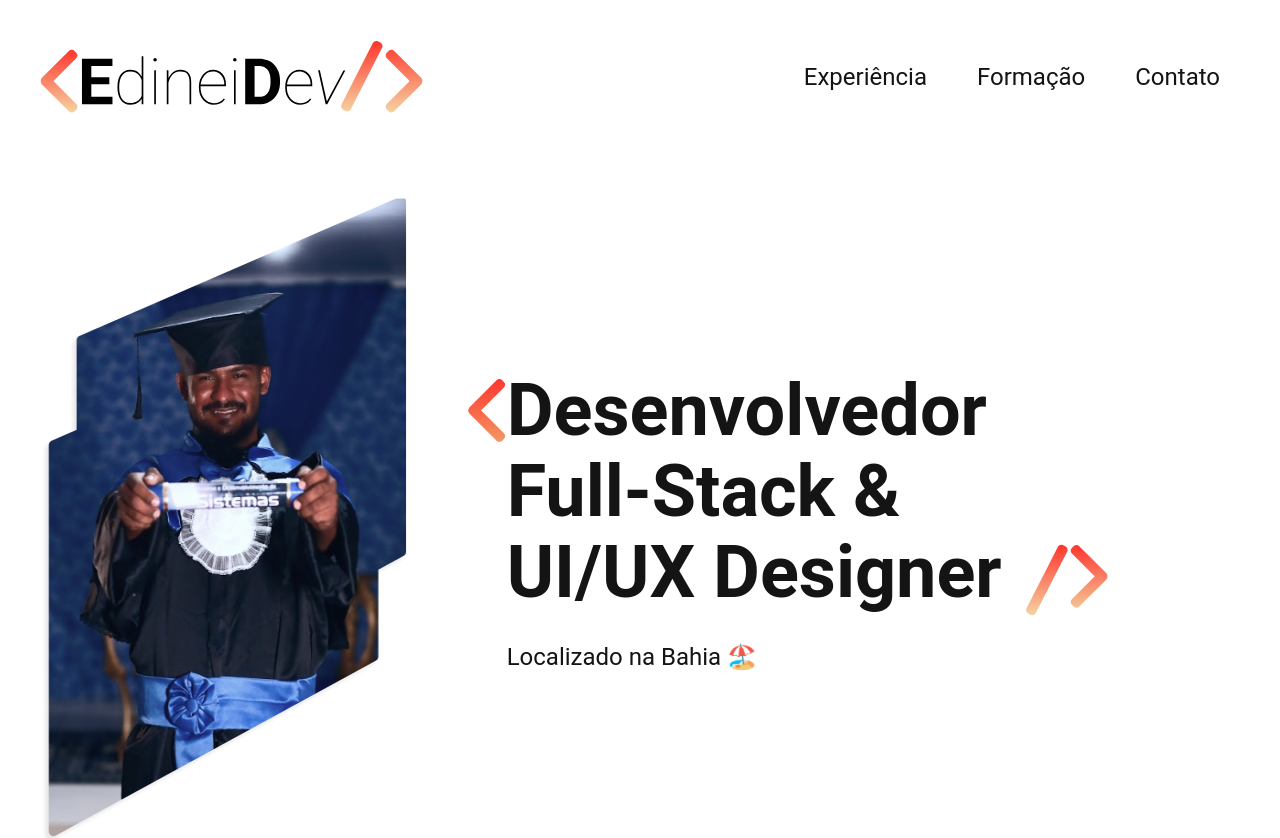
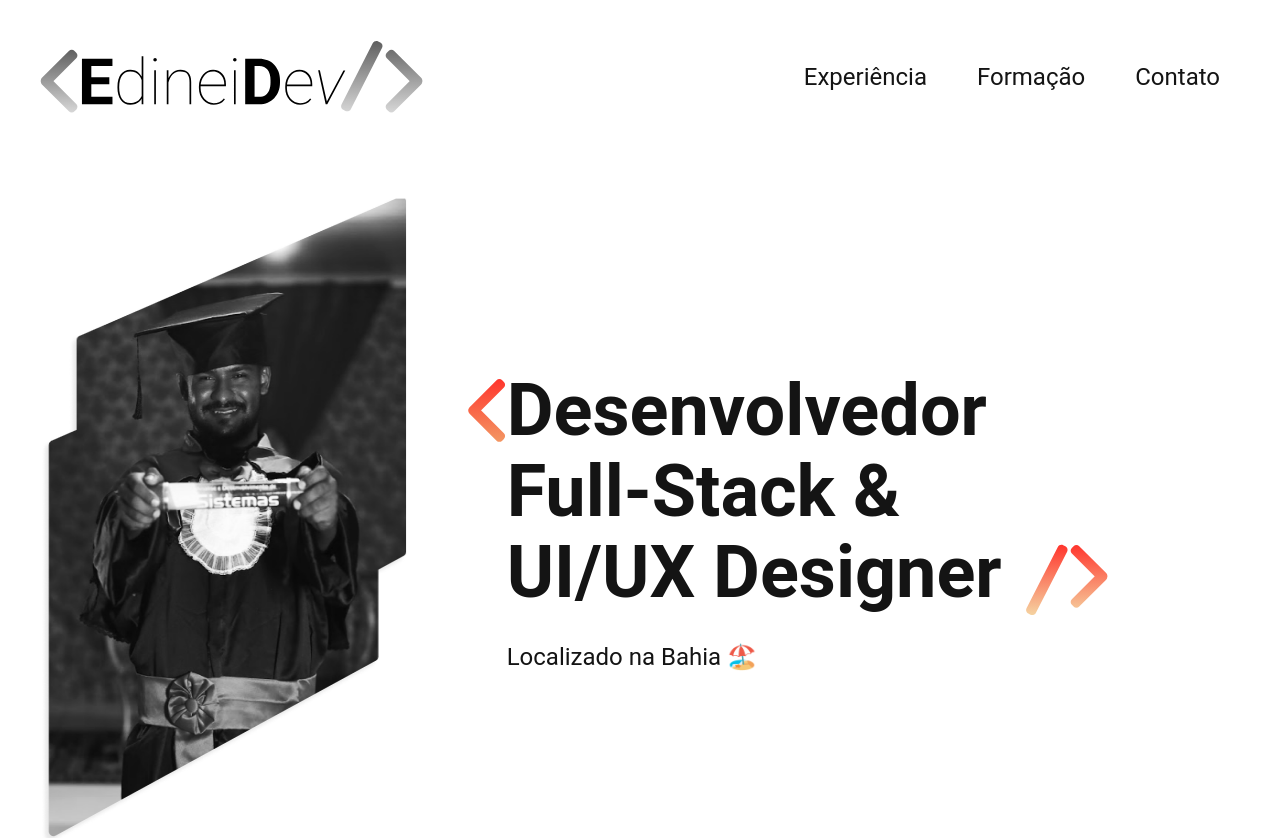
Before and after one commit to EdineiPinho/edineipinho.github.io, a plain HTML site: page index.html in a window 1280 px wide. Shown: the top 838 px of the page. Drawn offline with Linux system fonts and the light colour scheme.

Commit message:
Update introducao.css
Coloquei a imagem em preto e branco.

```diff
--- a/css/introducao.css
+++ b/css/introducao.css
@@ -16,6 +16,10 @@
   white-space: nowrap;
   /* overflow: hidden; */
   text-overflow: ellipsis;
+}
+
+img {
+  filter: grayscale(100%);
 }
 
 .introducao h1::before {
```
